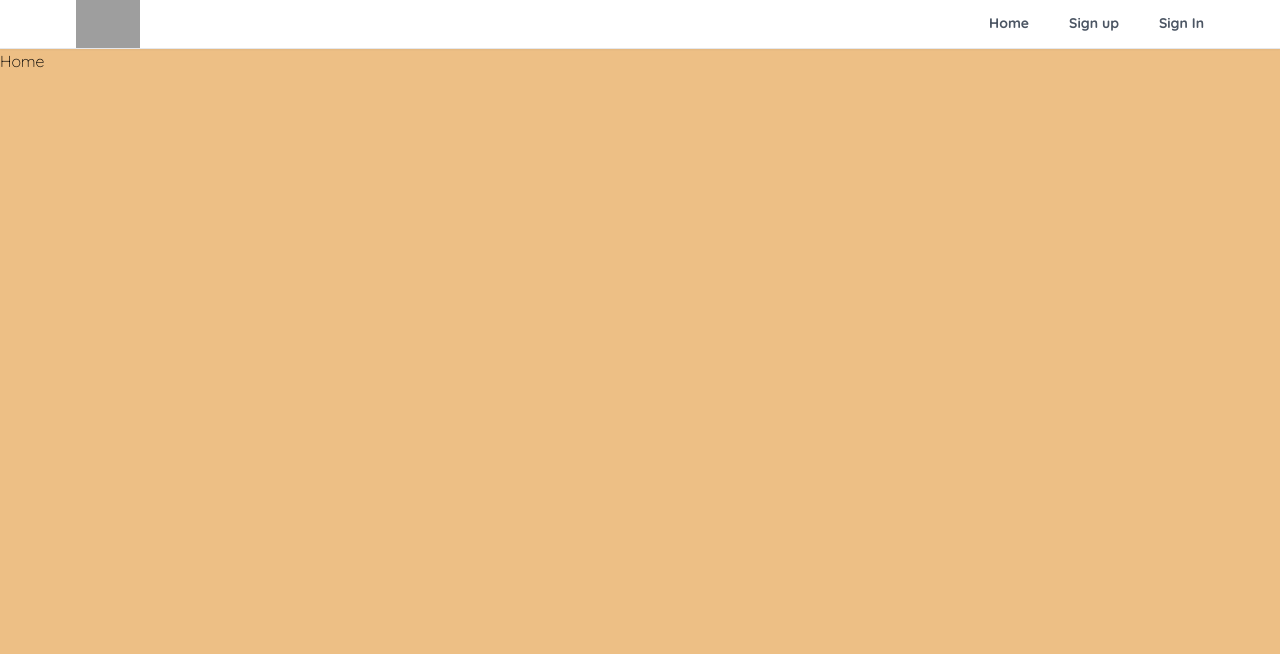
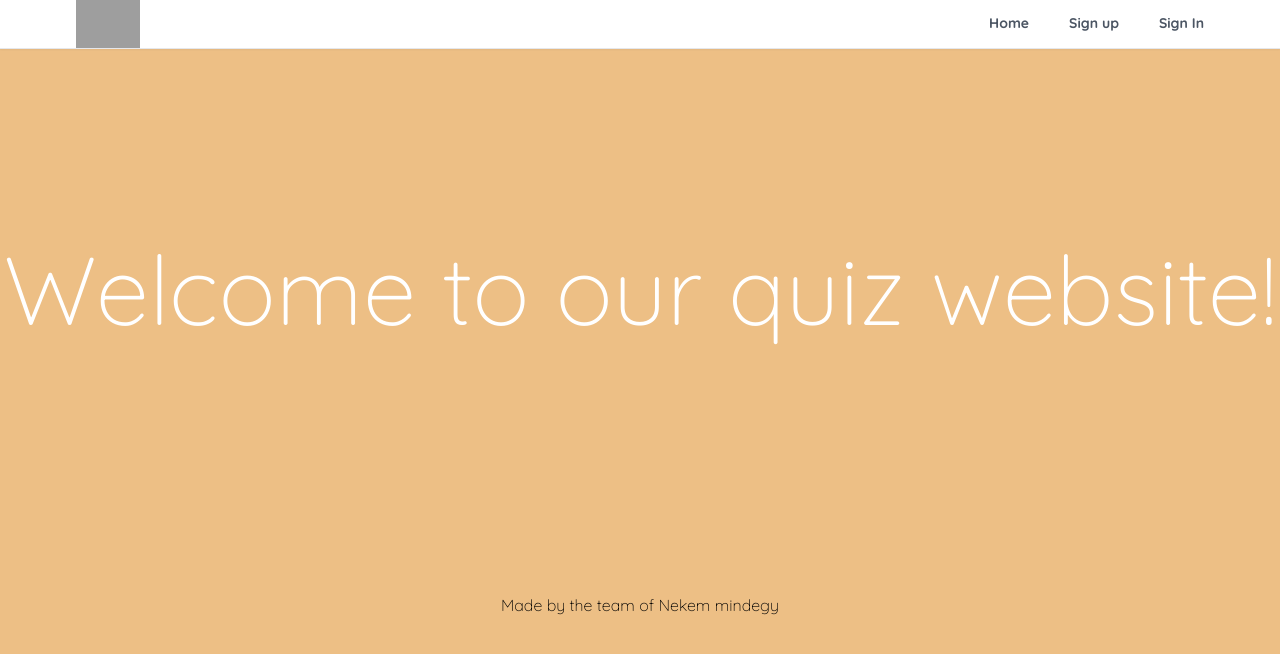
Before and after one commit to levente2001/BigProject, a React (Create React App) app in the folder quiz-website/: page / in a window 1280 px wide. Shown: the top 654 px of the page. Built offline with nearby package versions, Linux system fonts and the light colour scheme; grey boxes are pictures that could not be loaded.

Commit message:
Apró változtatások, Quiz választó oldal létrehozva

```diff
--- a/quiz-website/src/App.js
+++ b/quiz-website/src/App.js
@@ -1,7 +1,6 @@
 import React from "react";
 import {BrowserRouter as Router, Routes, Route} from "react-router-dom";
 import Home from "./pages/Home";
-import Profile from "./pages/Profile";
 import SignIn from "./pages/SignIn";
 import SignUp from "./pages/SignUp";
 import ForgotPassword from "./pages/ForgotPassword";
--- a/quiz-website/src/components/OAuth.jsx
+++ b/quiz-website/src/components/OAuth.jsx
@@ -35,6 +35,7 @@ export default function OAuth() {
       toast.error("Authentication with Google is failed");
 
     }
+
   }
   return (
         <button type="button" onClick={onGoogleClick} className="flex items-center justify-center w-full bg-[#DB4437] text-white px-7 py-3 uppercase text-sm
--- a/quiz-website/src/components/core/Popup.jsx
+++ b/quiz-website/src/components/core/Popup.jsx
@@ -1,8 +1,6 @@
 import React, { Component } from 'react';
 import MyButton from '../util/MyButton.jsx';
 import Fade from 'react-reveal/Fade';
-import { Link, useNavigate } from 'react-router-dom';
-
 class Popup extends Component {
 
     constructor(props) {
@@ -20,7 +18,6 @@ class Popup extends Component {
 
     popupHandle() {
         let { time } = this.state;
-        const navigate = useNavigate();
 
         if(time === 'start'){
             this.setState({
@@ -34,7 +31,7 @@ class Popup extends Component {
         } else {
 
             //alert("FINISHED QUIZ");
-            navigate("/");// restart the application
+            window.location.reload();// restart the application
         }
     }
 
--- a/quiz-website/src/index.css
+++ b/quiz-website/src/index.css
@@ -9,9 +9,6 @@ body{
     font-family: 'Quicksand', sans-serif;
 }
 
-.font_righteous {
-    font-family: 'Righteous', cursive;
-}
 
 /*====================
     GENERAL CONSTANTS
@@ -35,7 +32,6 @@ body{
         QUESTIONS
 ======================*/
 #question {
-    margin-top: 100px;
     background-color: #F57C00;
     color: white;
     border-radius: 10px;
@@ -69,7 +65,7 @@ body{
 #answers ul{
     list-style-type: none;
     padding: 0;
-    margin-top: 50px;
+    margin-top: 2rem;
     display: flex;
     flex-wrap: wrap;
     justify-content: space-between;
--- a/quiz-website/src/pages/ForgotPassword.jsx
+++ b/quiz-website/src/pages/ForgotPassword.jsx
@@ -15,7 +15,6 @@ export default function ForgotPassword() {
   return (
     <section>
       <h1 className="text-3xl text-center mt-6 font-bold">Forgot Password</h1>
-
       <div className="flex justify-center flex-wrap items-center px-6 py-12 max-w-6xl mx-auto">
         <div className="md:w-[67%] lg:w-[50%] mb-12 md:mb-6">
           <img src="https://images.unsplash.com/photo-1553991562-9f24b119ff51?ixlib=rb-4.0.3&ixid=MnwxMjA3fDB8MHxwaG90by1wYWdlfHx8fGVufDB8fHx8&auto=format&fit=crop&w=739&q=80" alt="key"
--- a/quiz-website/src/pages/Home.jsx
+++ b/quiz-website/src/pages/Home.jsx
@@ -1,7 +1,16 @@
 import React from 'react'
 
+
+//TODO not working properly make it better
 export default function Home() {
   return (
-    <div>Home</div>
+    <>
+      <div className="flex flex-wrap justify-center">
+        <h1 className="text-8xl text-center text-white mt-[15%]">
+          Welcome to our quiz website!
+        </h1>
+        <footer className="mt-[20%]">Made by the team of Nekem mindegy</footer>
+      </div>
+    </>
   )
 }
--- a/quiz-website/src/pages/Profile.jsx
+++ /dev/null
@@ -1,7 +0,0 @@
-import React from 'react'
-
-export default function Profile() {
-  return (
-    <div>Profile</div>
-  )
-}
--- /dev/null
+++ b/quiz-website/src/pages/QuizThemes.jsx
@@ -0,0 +1,6 @@
+import React from "react";
+
+export default function QuizThemes()
+{
+
+}
```
Also changed, not shown: quiz-website/src/components/Header.jsx (line endings or trailing spaces), quiz-website/src/pages/SignIn.jsx (line endings or trailing spaces), 2 other files (tests, documents, lock files or other folders).
